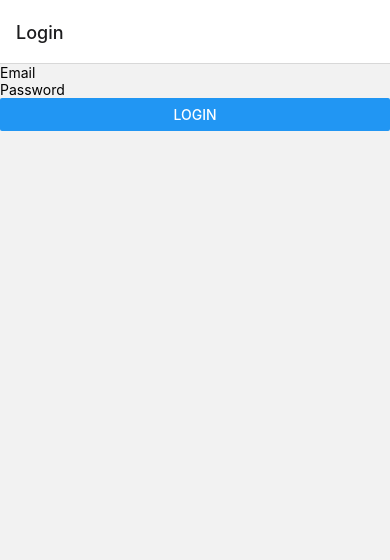
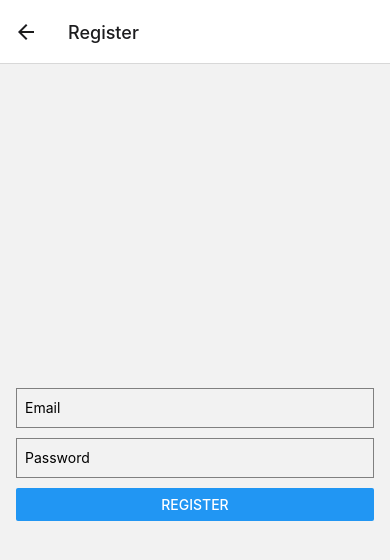
Before and after one commit to sohamkasar19/QuickBill, a React Native app: screen /Register in a window 390 px wide. Before the commit this address had no page. Shown: the top 560 px of the page. Built offline with nearby package versions, Linux system fonts and the light colour scheme.

Commit message:
Add firebase config

```diff
--- a/App.tsx
+++ b/App.tsx
@@ -4,6 +4,7 @@ import {createStackNavigator} from '@react-navigation/stack';
 import HomeScreen from './src/screens/HomeScreen.js';
 import DetailsScreen from './src/screens/DetailsScreen.js';
 import Login from './src/components/Login.js';
+import Register from './src/components/Register.js';
 
 const Stack = createStackNavigator();
 
@@ -12,6 +13,7 @@ export default function App() {
     <NavigationContainer>
       <Stack.Navigator>
         <Stack.Screen name="Login" component={Login} />
+        <Stack.Screen name="Register" component={Register} />
         <Stack.Screen name="Home" component={HomeScreen} />
         <Stack.Screen name="Details" component={DetailsScreen} />
       </Stack.Navigator>
--- /dev/null
+++ b/firebase.js
@@ -0,0 +1,32 @@
+// Import the functions you need from the SDKs you need
+import firebase from 'firebase/compat/app';
+import 'firebase/compat/auth';
+import 'firebase/compat/firestore';
+// TODO: Add SDKs for Firebase products that you want to use
+// https://firebase.google.com/docs/web/setup#available-libraries
+
+// Your web app's Firebase configuration
+// For Firebase JS SDK v7.20.0 and later, measurementId is optional
+const firebaseConfig = {
+  apiKey: 'AIzaSyBBW-JK_cZdG0Aa_RNZF1-GPsDLNYBdJaY',
+  authDomain: 'quickbill-8d2f2.firebaseapp.com',
+  projectId: 'quickbill-8d2f2',
+  storageBucket: 'quickbill-8d2f2.appspot.com',
+  messagingSenderId: '454958006189',
+  appId: '1:454958006189:web:7ee3cd179d1c074e53eb24',
+  measurementId: 'G-73Y750SEEK',
+};
+
+// Initialize Firebase
+let app;
+
+if (firebase.apps.length === 0) {
+  app = firebase.initializeApp(firebaseConfig);
+} else {
+  app = firebase.app();
+}
+
+const db = app.firestore();
+const auth = firebase.auth();
+
+export {db, auth};
--- a/src/components/Login.js
+++ b/src/components/Login.js
@@ -1,16 +1,20 @@
 import React, {useState} from 'react';
-import {View, Button, TextInput} from 'react-native';
-import firebase from 'firebase/compat/app';
-import 'firebase/compat/auth';
-import 'firebase/compat/firestore';
+import {
+  View,
+  Text,
+  Button,
+  TextInput,
+  StyleSheet,
+  TouchableOpacity,
+} from 'react-native';
+import {auth} from '../../firebase';
 
-const Login = () => {
+const Login = ({navigation}) => {
   const [email, setEmail] = useState('');
   const [password, setPassword] = useState('');
 
   const onLogin = () => {
-    firebase
-      .auth()
+    auth
       .signInWithEmailAndPassword(email, password)
       .then(userCredential => {
         // The user is signed in
@@ -24,16 +28,44 @@ const Login = () => {
   };
 
   return (
-    <View>
-      <TextInput placeholder="Email" onChangeText={setEmail} />
+    <View style={styles.container}>
       <TextInput
+        style={styles.input}
+        placeholder="Email"
+        onChangeText={setEmail}
+      />
+      <TextInput
+        style={styles.input}
         placeholder="Password"
         secureTextEntry={true}
         onChangeText={setPassword}
       />
       <Button onPress={onLogin} title="Login" />
+
+      <TouchableOpacity onPress={() => navigation.navigate('Register')}>
+        <Text style={styles.linkText}>First time user? Register</Text>
+      </TouchableOpacity>
     </View>
   );
 };
 
+const styles = StyleSheet.create({
+  container: {
+    flex: 1,
+    justifyContent: 'center',
+    padding: 16,
+  },
+  input: {
+    height: 40,
+    borderColor: 'gray',
+    borderWidth: 1,
+    marginBottom: 10,
+    paddingLeft: 8,
+  },
+  linkText: {
+    color: '#0000EE', // Change this to your preferred link color
+    textDecorationLine: 'underline',
+  },
+});
+
 export default Login;
--- a/src/components/Register.js
+++ b/src/components/Register.js
@@ -1,19 +1,19 @@
 import React, {useState} from 'react';
-import {View, TextInput, Button, Alert} from 'react-native';
-import firebase from 'firebase';
+import {View, TextInput, Button, StyleSheet} from 'react-native';
+
+import {auth} from '../../firebase';
 
 const Register = () => {
   const [email, setEmail] = useState('');
   const [password, setPassword] = useState('');
 
   const onRegister = () => {
-    firebase
-      .auth()
+    auth
       .createUserWithEmailAndPassword(email, password)
       .then(userCredential => {
         // The user has been registered and is signed in!
         var user = userCredential.user;
-        console.log('User registered: ', user);
+        console.log('User registered: ', user.email);
       })
       .catch(error => {
         // Handle any errors here
@@ -22,17 +22,36 @@ const Register = () => {
   };
 
   return (
-    <View>
-      <TextInput placeholder="Email" value={email} onChangeText={setEmail} />
+    <View style={styles.container}>
       <TextInput
+        style={styles.input}
+        placeholder="Email"
+        onChangeText={setEmail}
+      />
+      <TextInput
+        style={styles.input}
         placeholder="Password"
-        value={password}
+        secureTextEntry={true}
         onChangeText={setPassword}
-        secureTextEntry
       />
-      <Button title="Register" onPress={onRegister} />
+      <Button onPress={onRegister} title="Register" />
     </View>
   );
 };
 
+const styles = StyleSheet.create({
+  container: {
+    flex: 1,
+    justifyContent: 'center',
+    padding: 16,
+  },
+  input: {
+    height: 40,
+    borderColor: 'gray',
+    borderWidth: 1,
+    marginBottom: 10,
+    paddingLeft: 8,
+  },
+});
+
 export default Register;
```
